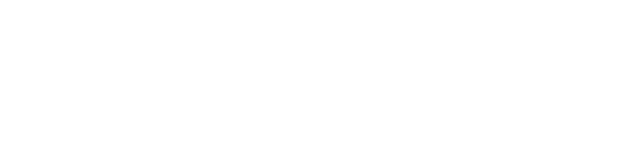
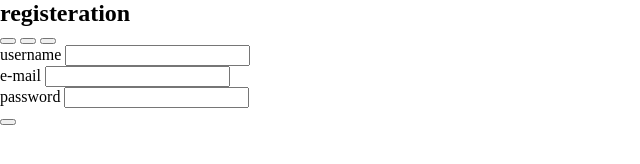
Before and after one commit to pyeonm30/pymViewWorkspace, a plain HTML site: page Ex05_로그인화면/index.html in a window 1280 px wide. Shown: the whole page, without its empty margins (0-640 px from the left). Drawn offline with Linux system fonts and the light colour scheme.

Commit message:
Update index.html

```diff
--- a/Ex05_로그인화면/index.html
+++ b/Ex05_로그인화면/index.html
@@ -9,6 +9,30 @@
 </head>
 
 <body>
+  <main>
+    <div class="login-form">
+      <h2>registeration</h2>
+      <div class="sns-login">
+        <button class="btn"></button>
+        <button class="btn"></button>
+        <button class="btn"></button>
+      </div>
+      <div class="field">
+        <label>username</label>
+        <input type="text">
+      </div>
+      <div class="field">
+        <label>e-mail</label>
+        <input type="email">
+      </div>
+      <div class="field">
+        <label>password</label>
+        <input type="password">
+      </div>
+      <button class="btn-login"></button>
+    </div>
+
+  </main>
 
 </body>
 
```
